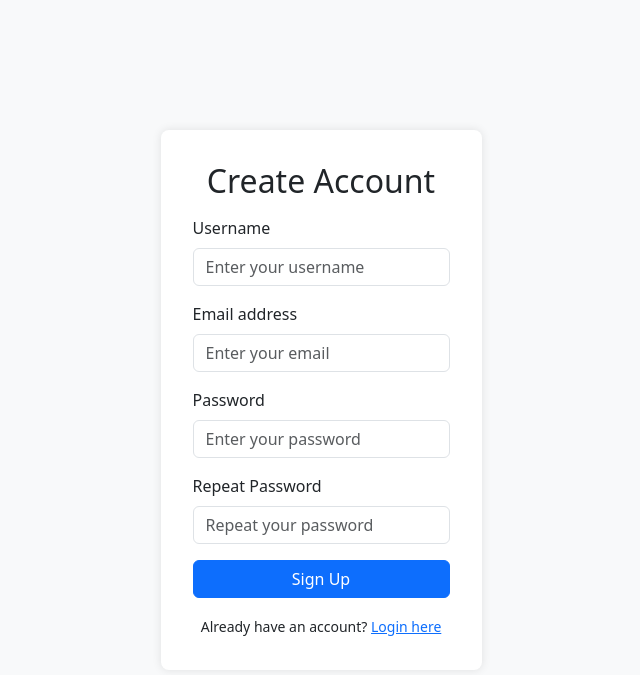
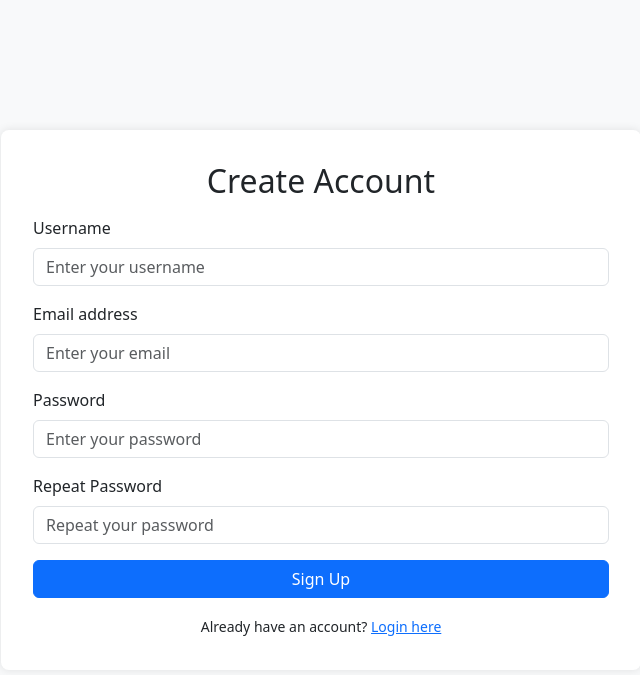
Before and after one commit to alinadodita08/expense_tracker, a Django app: page /register/ in a window 1280 px wide. Shown: the top 675 px of the page, without its empty margins (319-959 px from the left). Run offline with Django 4.2, Linux system fonts and the light colour scheme.

Commit message:
made a register bigger

```diff
--- a/budget/templates/register.html
+++ b/budget/templates/register.html
@@ -7,7 +7,7 @@
             height: 100vh;
         }
         .form-container {
-            max-width: 500px;
+            width: 50%;
             margin: 0 auto;
             padding: 2rem;
             background-color: white;
```
